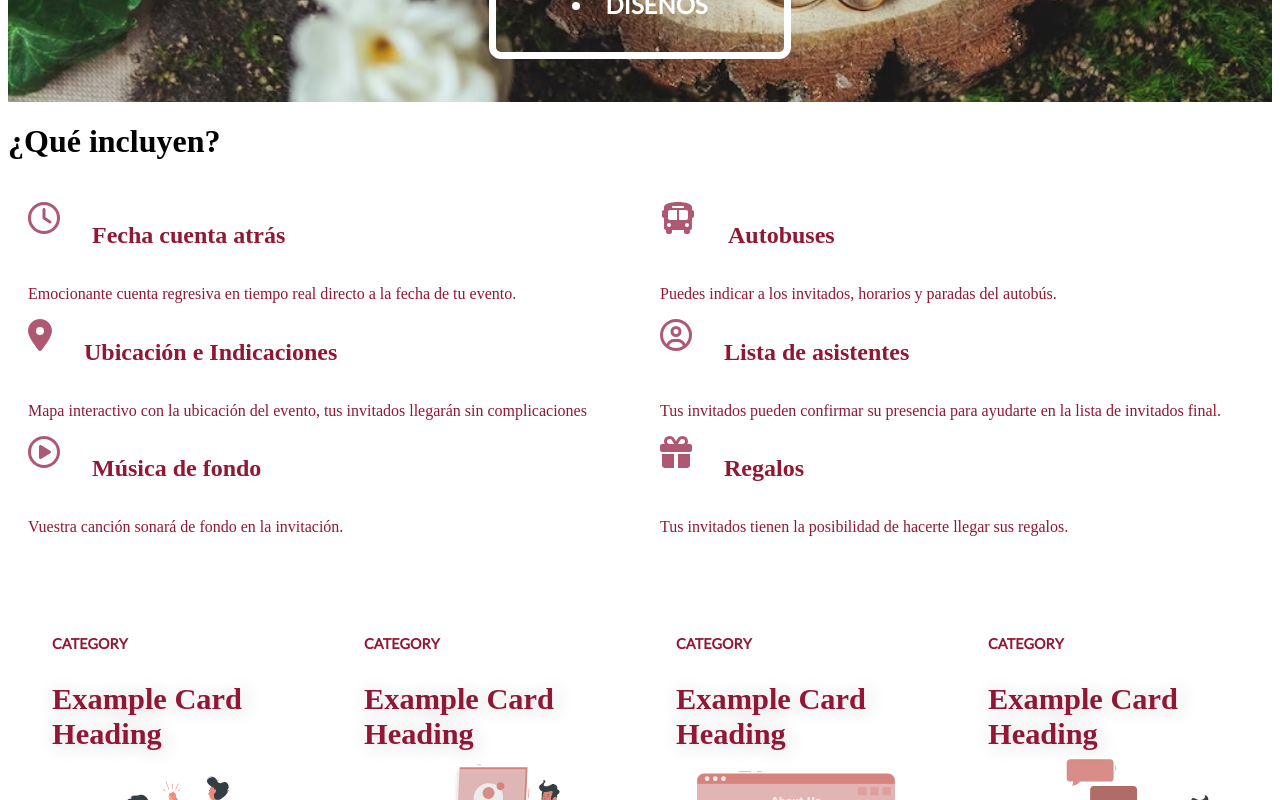
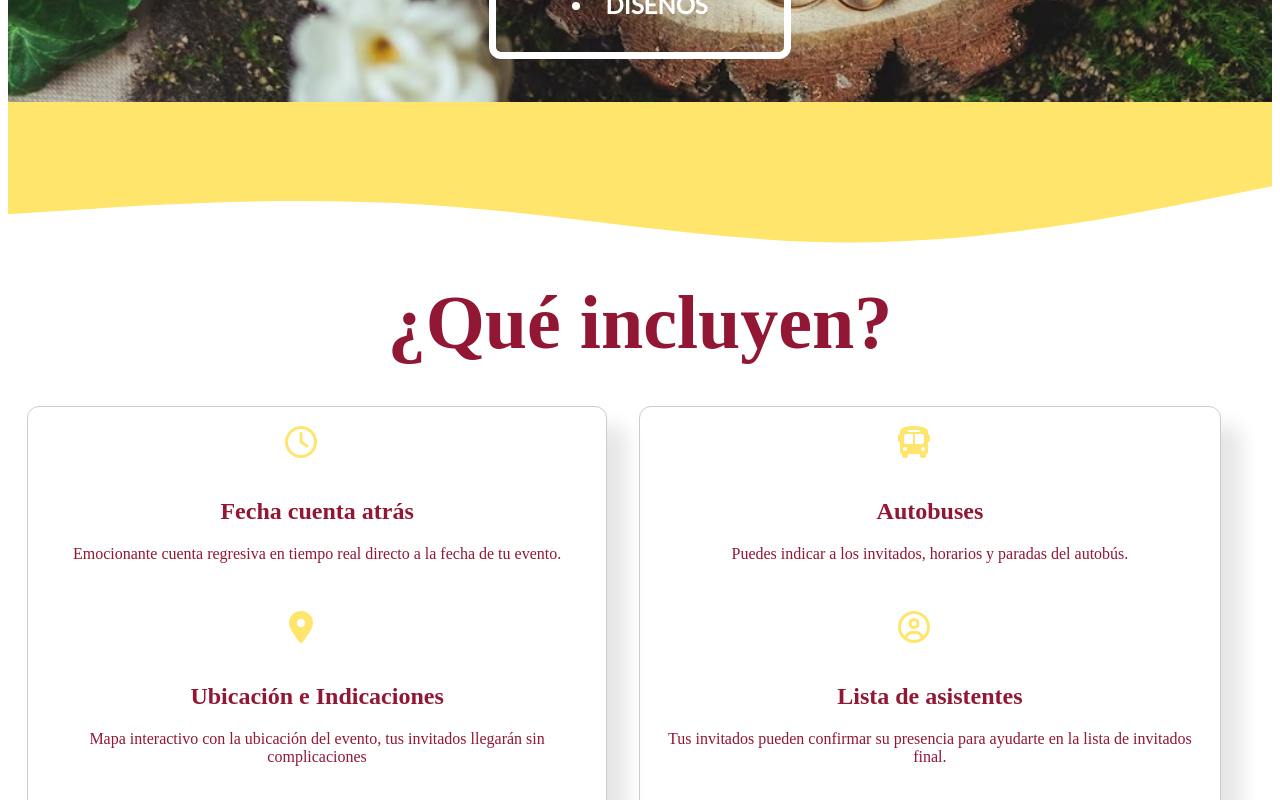
Before and after one commit to MariaDiezEsteve/invitaclick-front, a Vue app: page / in a window 1280 px wide. Shown: the part 580-1380 px from the top of the page. Built offline with nearby package versions, Linux system fonts and the light colour scheme; the HTML template or start-up script is replaced by a standard one.

Commit message:
casi teminada la parte de includingCard.vue

```diff
--- a/src/components/Cards/IncludingCard.vue
+++ b/src/components/Cards/IncludingCard.vue
@@ -1,41 +1,53 @@
 <template>
     <div class="title">
-        <h1>¿Qué incluyen?</h1>
+        <h1 class="h1">¿Qué incluyen?</h1>
     </div>
-      <div class="container">
+      <div class="container_wrapper">
         <div class="text">
+            <div class="wrapper">
                 <div class="svg-h2">
                     <svg xmlns="http://www.w3.org/2000/svg" height="2em" viewBox="0 0 512 512"><path d="M464 256A208 208 0 1 1 48 256a208 208 0 1 1 416 0zM0 256a256 256 0 1 0 512 0A256 256 0 1 0 0 256zM232 120V256c0 8 4 15.5 10.7 20l96 64c11 7.4 25.9 4.4 33.3-6.7s4.4-25.9-6.7-33.3L280 243.2V120c0-13.3-10.7-24-24-24s-24 10.7-24 24z"/></svg>
                     <h2>Fecha cuenta atrás</h2>
                 </div>
                 <p>Emocionante cuenta regresiva en tiempo real directo a la fecha de tu evento.</p>
+            </div>
+            <div class="wrapper">
                 <div class="svg-h2">
                     <svg xmlns="http://www.w3.org/2000/svg" height="2em" viewBox="0 0 384 512"><path d="M215.7 499.2C267 435 384 279.4 384 192C384 86 298 0 192 0S0 86 0 192c0 87.4 117 243 168.3 307.2c12.3 15.3 35.1 15.3 47.4 0zM192 128a64 64 0 1 1 0 128 64 64 0 1 1 0-128z"/></svg>
                     <h2>Ubicación e Indicaciones</h2>
                 </div>
                 <p>Mapa interactivo con la ubicación del evento, tus invitados llegarán sin complicaciones</p>
+            </div>
+            <div class="wrapper">
                 <div class="svg-h2">
                     <svg xmlns="http://www.w3.org/2000/svg" height="2em" viewBox="0 0 512 512"><path d="M464 256A208 208 0 1 0 48 256a208 208 0 1 0 416 0zM0 256a256 256 0 1 1 512 0A256 256 0 1 1 0 256zM188.3 147.1c7.6-4.2 16.8-4.1 24.3 .5l144 88c7.1 4.4 11.5 12.1 11.5 20.5s-4.4 16.1-11.5 20.5l-144 88c-7.4 4.5-16.7 4.7-24.3 .5s-12.3-12.2-12.3-20.9V168c0-8.7 4.7-16.7 12.3-20.9z"/></svg>
                     <h2>Música de fondo</h2>
                 </div>
                 <p>Vuestra canción sonará de fondo en la invitación.</p>
             </div>
+        </div>
         <div class="text">
+            <div class="wrapper">
                 <div class="svg-h2">
                     <svg xmlns="http://www.w3.org/2000/svg" height="2em" viewBox="0 0 576 512"><path d="M288 0C422.4 0 512 35.2 512 80V96l0 32c17.7 0 32 14.3 32 32v64c0 17.7-14.3 32-32 32l0 160c0 17.7-14.3 32-32 32v32c0 17.7-14.3 32-32 32H416c-17.7 0-32-14.3-32-32V448H192v32c0 17.7-14.3 32-32 32H128c-17.7 0-32-14.3-32-32l0-32c-17.7 0-32-14.3-32-32l0-160c-17.7 0-32-14.3-32-32V160c0-17.7 14.3-32 32-32h0V96h0V80C64 35.2 153.6 0 288 0zM128 160v96c0 17.7 14.3 32 32 32H272V128H160c-17.7 0-32 14.3-32 32zM304 288H416c17.7 0 32-14.3 32-32V160c0-17.7-14.3-32-32-32H304V288zM144 400a32 32 0 1 0 0-64 32 32 0 1 0 0 64zm288 0a32 32 0 1 0 0-64 32 32 0 1 0 0 64zM384 80c0-8.8-7.2-16-16-16H208c-8.8 0-16 7.2-16 16s7.2 16 16 16H368c8.8 0 16-7.2 16-16z"/></svg>
                     <h2>Autobuses</h2>
                     </div>
                     <p>Puedes indicar a los invitados, horarios y paradas del autobús.</p>
+                </div>
+            <div class="wrapper">
                 <div class="svg-h2">
                 <svg xmlns="http://www.w3.org/2000/svg" height="2em" viewBox="0 0 512 512"><path d="M406.5 399.6C387.4 352.9 341.5 320 288 320H224c-53.5 0-99.4 32.9-118.5 79.6C69.9 362.2 48 311.7 48 256C48 141.1 141.1 48 256 48s208 93.1 208 208c0 55.7-21.9 106.2-57.5 143.6zm-40.1 32.7C334.4 452.4 296.6 464 256 464s-78.4-11.6-110.5-31.7c7.3-36.7 39.7-64.3 78.5-64.3h64c38.8 0 71.2 27.6 78.5 64.3zM256 512A256 256 0 1 0 256 0a256 256 0 1 0 0 512zm0-272a40 40 0 1 1 0-80 40 40 0 1 1 0 80zm-88-40a88 88 0 1 0 176 0 88 88 0 1 0 -176 0z"/></svg>
                 <h2>Lista de asistentes</h2>
                 </div>
                 <p>Tus invitados pueden confirmar su presencia para ayudarte en la lista de invitados final.</p>
+            </div>
+            <div class="wrapper">
                 <div class="svg-h2">
                     <svg xmlns="http://www.w3.org/2000/svg" height="2em" viewBox="0 0 512 512"><path d="M190.5 68.8L225.3 128H224 152c-22.1 0-40-17.9-40-40s17.9-40 40-40h2.2c14.9 0 28.8 7.9 36.3 20.8zM64 88c0 14.4 3.5 28 9.6 40H32c-17.7 0-32 14.3-32 32v64c0 17.7 14.3 32 32 32H480c17.7 0 32-14.3 32-32V160c0-17.7-14.3-32-32-32H438.4c6.1-12 9.6-25.6 9.6-40c0-48.6-39.4-88-88-88h-2.2c-31.9 0-61.5 16.9-77.7 44.4L256 85.5l-24.1-41C215.7 16.9 186.1 0 154.2 0H152C103.4 0 64 39.4 64 88zm336 0c0 22.1-17.9 40-40 40H288h-1.3l34.8-59.2C329.1 55.9 342.9 48 357.8 48H360c22.1 0 40 17.9 40 40zM32 288V464c0 26.5 21.5 48 48 48H224V288H32zM288 512H432c26.5 0 48-21.5 48-48V288H288V512z"/></svg>
                     <h2>Regalos</h2>
                 </div>
                     <p>Tus invitados tienen la posibilidad de hacerte llegar sus regalos.</p>
+            </div>
         </div>
     </div>
   </template>
@@ -61,25 +73,52 @@
 
 // $colour_six: #fffcee
 
-.container {
+.title{
+  position: relative;
+}
+.h1{
+    position: absolute;
+    top: 50%;
+    left: 50%;
+    transform: translate(-50%, -205%);
+    font-size: 76px;
+    font-weight: bold;
+    color: $colour_one;
+}
+.container_wrapper{
+    margin: 1.2rem;
     display: flex;
     flex-direction: row;
-        align-items: center;
+    justify-content: center;
 }
 
+.wrapper{
+    padding: 1rem;
+}
 .text {
-    flex: 1;
-    padding: 20px;
+    display: flex;
+    flex-direction: column;
+    margin-right: 2rem;
+    padding: 0.2rem;
     color: $colour_one;
+    text-align: center;
+    border: 1px solid #ccc;
+    border-radius: 12px;
+    box-shadow: 20px 20px 20px rgba(0, 0, 0, 0.1);
+
 }
 
 
 svg{
-    fill:$colour_two;
+    fill:$colour_five;
     margin-right: 2rem;
+    margin-bottom: 1rem;
 }
 
 .svg-h2{
-    display: flex;
+    // display: flex;
+    // align-content: center;
+    // align-items: center;
+    text-align: center;
 }
   </style>
--- a/src/views/HomeView.vue
+++ b/src/views/HomeView.vue
@@ -5,8 +5,9 @@
   <div>
     <Header />
   </div>
+      <svg xmlns="http://www.w3.org/2000/svg" viewBox="0 0 1440 320"><path fill="#ffe56c" fill-opacity="1" d="M0,128L80,122.7C160,117,320,107,480,117.3C640,128,800,160,960,160C1120,160,1280,128,1360,112L1440,96L1440,0L1360,0C1280,0,1120,0,960,0C800,0,640,0,480,0C320,0,160,0,80,0L0,0Z"></path></svg>
   <div>
-    <Including />
+      <Including />
   </div>
   <div>
     <HowToGetIt />
@@ -23,7 +24,25 @@ import Including from '@/components/Cards/IncludingCard.vue'
 </script>
 
 
-<style>
-/* @import '@fortawesome/fontawesome-free/css/fontawesome.css';
-@import '@fortawesome/fontawesome-free/css/solid.css'; */
+<style lang="scss" scoped>
+@import "@/assets/Sass/--parcial.scss";
+
+// $lato: 'Lato', sans-serif
+// $opensans: 'Open Sans', serif
+// $inter: 'Inter', serif
+
+// //VARIABLES
+// $colour_one: #921734
+// $colour_two: #ae5871
+// $colour_three: #e5827d
+// $colour_four: #ffde9e
+// $colour_five: #ffe56c
+
+// $colour_six: #fffcee
+
+svg{
+  width:100%;
+  height: 100%;
+}
+
 </style>
```
Lines whose indentation alone changed are shown as unchanged.
